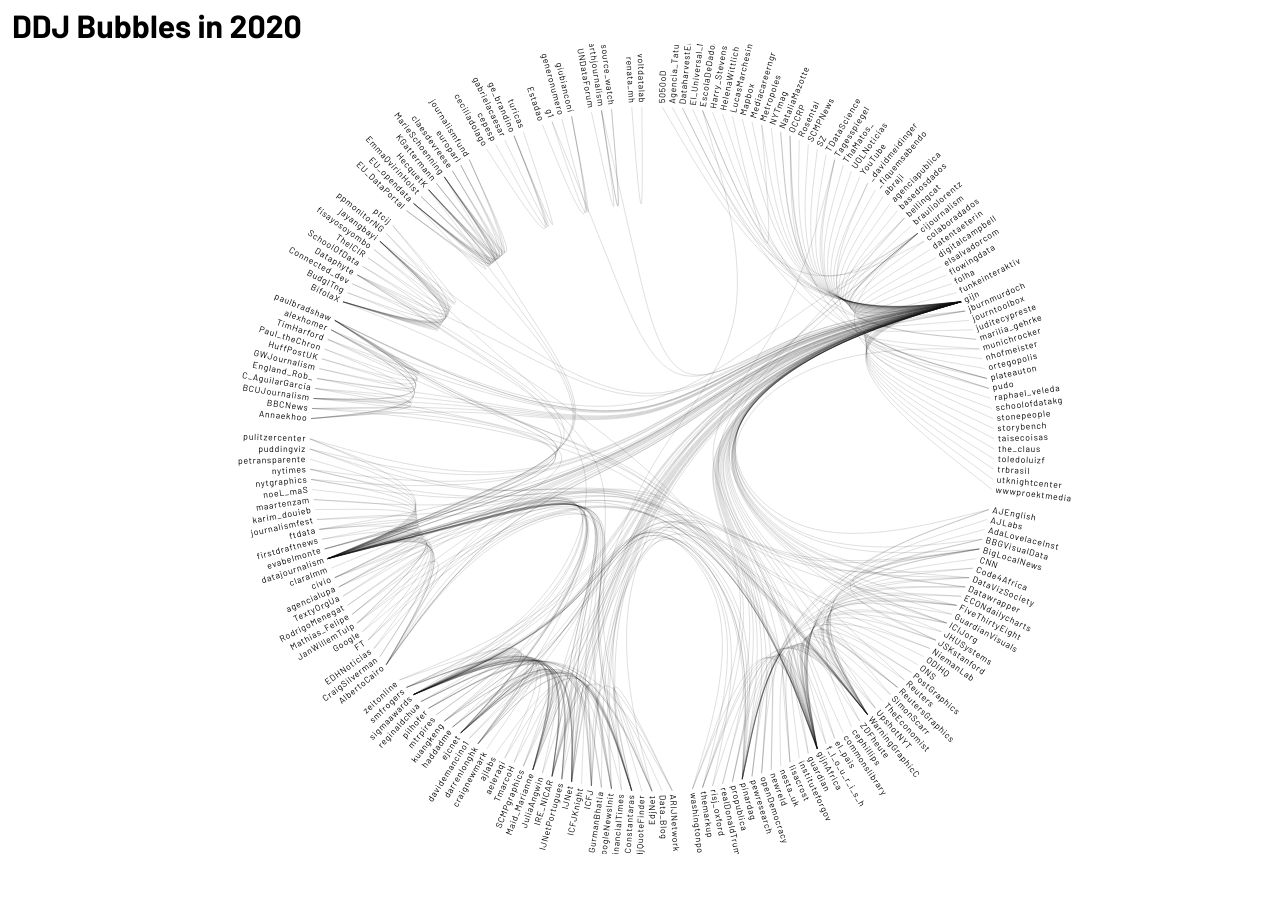
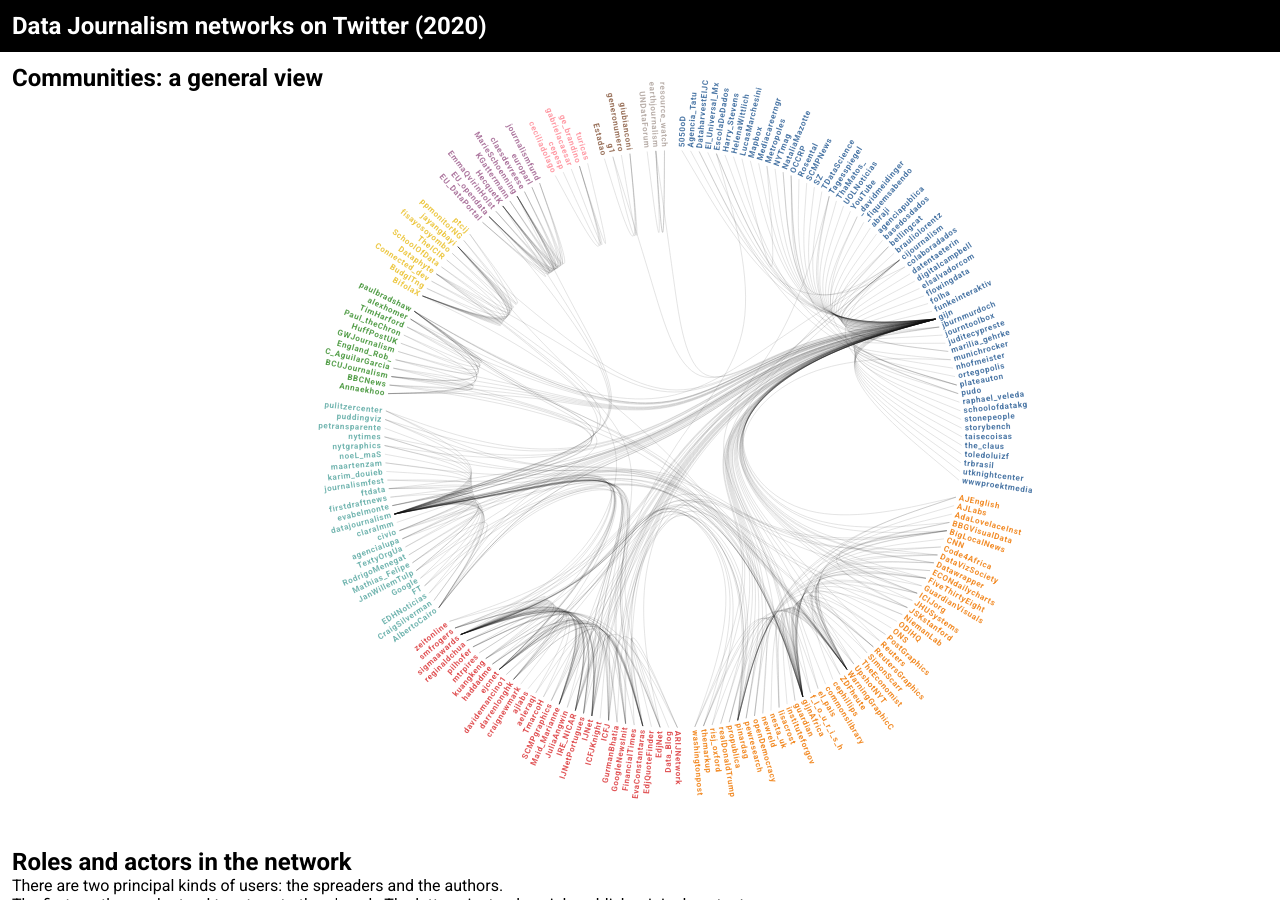
Before and after one commit to Sblbl/ddj_net_viewer, a Jekyll site: the page built from index.markdown, in a window 1280 px wide and 900 px high. Built offline with Jekyll 4.4.1, drawn with Linux system fonts in a browser that asks for light colours; some of the changed text lies outside the part shown.

Commit message:
added colours for clusters, implemented group legend (hidden) and improved the page structure

```diff
--- a/JSON/net.json
+++ b/JSON/net.json
@@ -189,8 +189,6 @@
 			{"id": "claralmm", "mentions": 0, "group": 3},
 			{"id": "Agencia_Tatu", "mentions": 0, "group": 0},
 			{"id": "petransparente", "mentions": 0, "group": 3},
-			{"id": "renata_mh", "mentions": 0, "group": 10},
-			{"id": "voltdatalab", "mentions": 1, "group": 10},
 			{"id": "MarieSchoenning", "mentions": 2, "group": 6},
 			{"id": "HecquetK", "mentions": 2, "group": 6},
 			{"id": "EmmaQvirinHolst", "mentions": 3, "group": 6},
@@ -617,7 +615,6 @@
 			{"source": "Annaekhoo", "target": "Paul_theChron", "weight": 1},
 			{"source": "Annaekhoo", "target": "England_Rob_", "weight": 1},
 			{"source": "petransparente", "target": "datajournalism", "weight": 1},
-			{"source": "renata_mh", "target": "voltdatalab", "weight": 1},
 			{"source": "GWJournalism", "target": "HuffPostUK", "weight": 1},
 			{"source": "MarieSchoenning", "target": "HecquetK", "weight": 1},
 			{"source": "MarieSchoenning", "target": "EmmaQvirinHolst", "weight": 1},
--- a/_includes/head.html
+++ b/_includes/head.html
@@ -7,11 +7,10 @@
 	<script src="https://code.jquery.com/jquery-3.5.1.min.js" integrity="sha256-9/aliU8dGd2tb6OSsuzixeV4y/faTqgFtohetphbbj0=" crossorigin="anonymous"></script>
 
 	<script src="https://cdnjs.cloudflare.com/ajax/libs/d3/6.5.0/d3.min.js" integrity="sha512-0XfwGD1nxplHpehcSVI7lY+m/5L37PNHDt+DOc7aLFckwPXjnjeA1oeNbru7YeI4VLs9i+ADnnHEhP69C9CqTA==" crossorigin="anonymous"></script>
-	<!-- <script src="https://unpkg.com/d3-hierarchy@2.0.0-rc.3/dist/d3-hierarchy.min.js"></script>
-	<script src="https://cdnjs.cloudflare.com/ajax/libs/d3-array/1.2.2/d3-array.min.js" integrity="sha512-a/E42YlriWlH6BqS4HXIXSx/tNTdC9NAKnGayXm0yac310St9QXhgtMQTPd9Ve48M3GEc234+qxZY3W/8v6cOw==" crossorigin="anonymous"></script> -->
-	<link href='https://fonts.googleapis.com/css2?family=Barlow:wght@400;700&display=swap' rel='stylesheet'>
-	<link href='https://fonts.googleapis.com/icon?family=Material+Icons'
-      rel='stylesheet'>
+
+	<link rel="preconnect" href="https://fonts.gstatic.com">
+	<link href="https://fonts.googleapis.com/css2?family=Roboto+Condensed:wght@300;700&family=Roboto:wght@300;400;700&display=swap" rel="stylesheet">
+    <link href="https://fonts.googleapis.com/css2?family=Roboto+Condensed:wght@300;700&display=swap" rel="stylesheet">
 	{%- feed_meta -%}
 	{%- if jekyll.environment == 'production' and site.google_analytics -%}
 		{%- include google-analytics.html -%}
--- a/_layouts/default.html
+++ b/_layouts/default.html
@@ -6,14 +6,14 @@
 	<body>
 
 		{%- include header.html -%}
-
+		<nav><h1>Data Journalism networks on Twitter (2020)</h1></nav>
 		<main class="page-content" aria-label="Content">
 			<div class="wrapper">
 				{{ content }}
 			</div>
 		</main>
 		<script type='text/javascript'src='script/script.js'></script>
-
+		<script type='text/javascript'src='script/script_2.js'></script>
 		{%- include footer.html -%}
 
 	</body>
--- a/index.markdown
+++ b/index.markdown
@@ -1,14 +1,40 @@
 ---
 layout: default
 ---
-
-<h1>DDJ Bubbles in 2020</h1>
-<svg id='viz'></svg>
-<div id='legend' class='hidden'>
-	<h5>User</h5>
-	<p id='username'></p>
-	<h5 style='color: #4169E1;'>Mentioned:</h5>
-	<p id='in_ment' style='color: #4169E1;'></p>
-	<h5 style='color: #FA8072;'>Mentioning:</h5>
-	<p id='out_ment' style='color: #FA8072;'></p>
+<div class='section'>
+	<h2>Communities: a general view</h2>
+	<svg id='viz_1'></svg>
+	<div id='group_legend' class='hidden'>
+		<h5>Clusters</h5>
+	</div>
+	<div id='legend' class='hidden'>
+		<div class='legend_info'>
+			<h5>User</h5>
+			<p id='username'></p>
+		</div>
+		<div class='group_info' id='cluster_info'>
+			<h5>Cluster</h5>
+			<p id='cluster'></p>
+		</div>
+		<div class='legend_info'>
+			<h5 style='color: #4169E1;'>Mentioned:</h5>
+			<p id='in_ment' style='color: #4169E1;'></p>
+		</div>
+		<div class='legend_info'>
+			<h5 style='color: #FA8072;'>Mentioning:</h5>
+			<p id='out_ment' style='color: #FA8072;'></p>
+		</div>
+	</div>
 </div>
+<div class='section'>
+	<h2>Roles and actors in the network</h2>
+	<div class='text_section'>
+		<p>
+			There are two principal kinds of users: the spreaders and the authors.
+		</p>
+		<p>
+			The first are those who tend to retweet others' work. The latters, instead, mainly publish original contents.
+		</p>
+	</div>
+	<svg id='viz_2'></svg>
+</div>
--- a/script/script.js
+++ b/script/script.js
@@ -1,4 +1,4 @@
-const svg = d3.select('#viz')
+const svg = d3.select('#viz_1')
 const colorin = '#00f',
 		colorout = '#f00',
 		colornone = '#ccc',
@@ -14,7 +14,10 @@
 	.size([2 * Math.PI, radius - 100])
 
 document.addEventListener('DOMContentLoaded', function(event) {
-	svg.attr("viewBox", [-width / 2, -width / 2, width, width])
+	for (let i = 0; i < 10; i++) {
+		$('#group_legend').append(`<p class=g_${i}>${i}</p>`)
+	}
+	svg.attr('viewBox', [-width/2 - 80, -width/2 - 120, width + 80, width + 240])
 	plot('JSON/net.json')
 })
 
@@ -39,7 +42,9 @@
 		.selectAll('g')
 		.data(root.leaves())
 		.join('g')
-			.attr('class', 'node')
+			.attr('class', d => {
+				return 'node g_' + d.data.group
+			})
 			.attr('transform', d => `rotate(${d.x * 180 / Math.PI - 90}) translate(${d.y},0)`)
 		.append('text')
 			.attr('dy', '0.31em')
@@ -81,8 +86,11 @@
 		d3.selectAll(d.outgoing.map(d => d.path)).classed('focused', true).classed('colorout', true).raise()
 		d3.selectAll(d.outgoing.map(([, d]) => d.text)).classed('focused', true).classed('colorout', true)
 
+		let c = this.getAttribute('group')
 		$('#legend').toggleClass('hidden')
 		$('#username').text(this.innerHTML)
+		$('#cluster_info').attr('class', 'legend_info g_' + c)
+		$('#cluster').text(this.getAttribute('group'))
 		$('#in_ment').text(this.getAttribute('ment_in'))
 		$('#out_ment').text(this.getAttribute('ment_out'))
 	}
@@ -96,11 +104,6 @@
 		d3.selectAll('.selected').classed('selected', false)
 		d3.selectAll('.colorin').classed('colorin', false)
 		d3.selectAll('.colorout').classed('colorout', false)
-
-		/*d3.selectAll(d.incoming.map(d => d.path)).attr('stroke', null)
-		d3.selectAll(d.incoming.map(([d]) => d.text)).attr('fill', null).attr('font-weight', null)
-		d3.selectAll(d.outgoing.map(d => d.path)).attr('stroke', null)
-		d3.selectAll(d.outgoing.map(([, d]) => d.text)).attr('fill', null).attr('font-weight', null)*/
 	}
 }
 
--- /dev/null
+++ b/script/script_2.js
@@ -0,0 +1,20 @@
+const svg = d3.select('#viz_2')
+const colorin = '#00f',
+		colorout = '#f00',
+		colornone = '#ccc',
+		width = $(document).width(),
+		radius = width / 2
+
+document.addEventListener('DOMContentLoaded', function(event) {
+	for (let i = 0; i < 10; i++) {
+		$('#group_legend').append(`<p class=g_${i}>${i}</p>`)
+	}
+	svg.attr('viewBox', [-width/2 - 80, -width/2 - 120, width + 80, width + 240])
+	plot('JSON/net.json')
+})
+
+function plot(file) {
+	fetch(file)
+		.then(response => response.json())
+		.then(json => bilevel_edge(json))
+}
--- a/style/style.css
+++ b/style/style.css
@@ -1,7 +1,16 @@
 * {
-	font-family: Barlow;
+	font-family: Roboto;
 	margin: 0;
 	box-sizing: border-box;
+}
+
+nav {
+	padding: 12px;
+	color: #FFF;
+	background-color: #000;
+	position: fixed;
+	width: 100vw;
+	z-index: 10000;
 }
 
 main {
@@ -13,29 +22,78 @@
 	height: 90vh;
 }
 
-/*LEGEND*/
+/*SECTION*/
+.section h2 {
+	top: 64px;
+	position: sticky;
+}
+
+/*LEGENDS*/
+#group_legend {
+	display: block;
+	position: absolute;
+	right: 0;
+	top: 98px;
+	padding: 16px;
+	background-color: #000;
+	color: #FFF;
+	display: none;
+}
+
+#group_legend h5 {
+	font-size: 11pt
+	font-weight: 700;
+}
+
+#group_legend p {
+	font-size: 8pt
+	font-weight: 300;
+}
+
 #legend {
 	display: block;
-	position: absolute;
+	position: fixed;
 	left: 0;
-	bottom: 0;
-	padding: 12px;
-	background-color: #FFFACD;
+	top: 98px;
+	padding: 16px;
+	background-color: #000;
+	color: #FFF;
 }
 
 #legend.hidden {
 	display: none;
 }
 
+.legend_info {
+	margin-bottom: 4px;
+}
+
+.legend_info:last-child {
+	margin-bottom: 4px;
+}
+
+.legend_info h5 {
+	/*text-decoration: underline;*/
+	font-size: 11pt;
+	font-weight: 700;
+}
+
+.legend_info p {
+	font-size: 10pt;
+}
+
 /*VIZ*/
 .node {
-  font-size: 10.5pt;
-  cursor: pointer;
-  letter-spacing: .8pt;
+	font-family: Roboto Condensed;
+	font-size: 11.5pt;
+	cursor: pointer;
+	letter-spacing: .8pt;
+	font-weight: 700;
 }
 
 .focused text{
 	opacity: .5;
+	font-weight: 300;
 }
 
 .focused .selected {
@@ -48,7 +106,7 @@
 	opacity: 1;
 }
 text.colorin {
-	fill: #4169E1;
+	/*fill: #4169E1;*/
 	font-weight: 700;
 	opacity: 1;
 }
@@ -58,7 +116,58 @@
 	opacity: 1;
 }
 text.colorout {
-	fill: #FA8072;
+	/*fill: #FA8072;*/
 	font-weight: 700;
 	opacity: 1;
 }
+/*["#8dd3c7","#ffffb3","#bebada","#fb8072","#80b1d3","#fdb462","#b3de69","#fccde5","#d9d9d9","#bc80bd","#ccebc5","#ffed6f"]*/
+/*["#4e79a7","#f28e2c","#e15759","#76b7b2","#59a14f","#edc949","#af7aa1","#ff9da7","#9c755f","#bab0ab"]*/
+.g_0 {
+	fill: #4e79a7;
+	color: #4e79a7;
+}
+
+.g_1 {
+	fill: #f28e2c;
+	color: #f28e2c;
+}
+
+.g_2 {
+	fill: #e15759;
+	color: #e15759;
+}
+
+.g_3 {
+	fill: #76b7b2;
+	color: #76b7b2;
+}
+
+.g_4 {
+	fill: #59a14f;
+	color: #59a14f;
+}
+
+.g_5 {
+	fill: #edc949;
+	color: #edc949;
+}
+
+.g_6 {
+	fill: #af7aa1;
+	color: #af7aa1;
+}
+
+.g_7 {
+	fill: #ff9da7;
+	color: #ff9da7;
+}
+
+.g_8 {
+	fill: #9c755f;
+	color: #9c755f;
+}
+
+.g_9 {
+	fill: #bab0ab;
+	color: #bab0ab;
+}
```
Also changed, not shown: 7 other files. Lines whose indentation alone changed are shown as unchanged.
